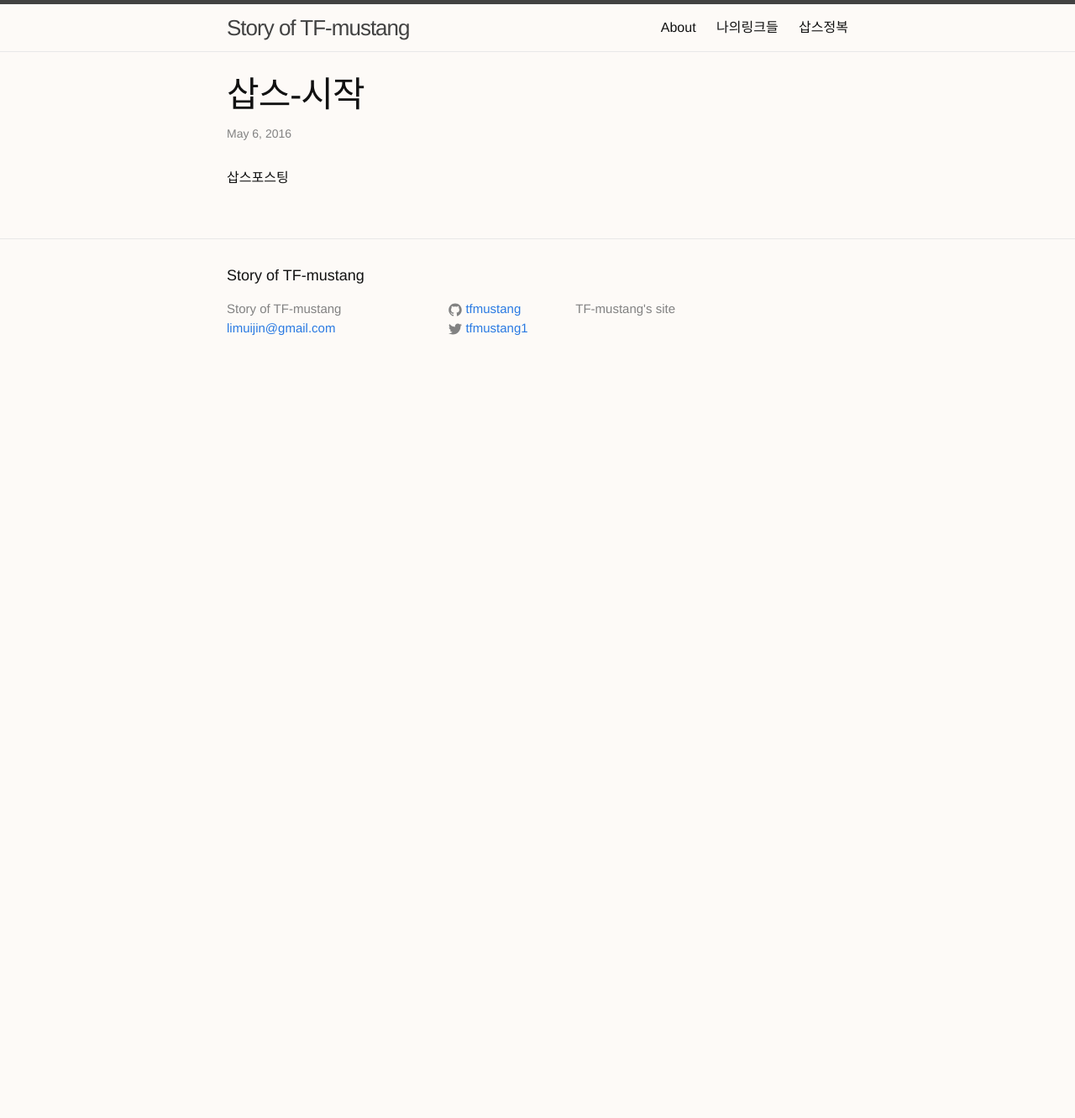
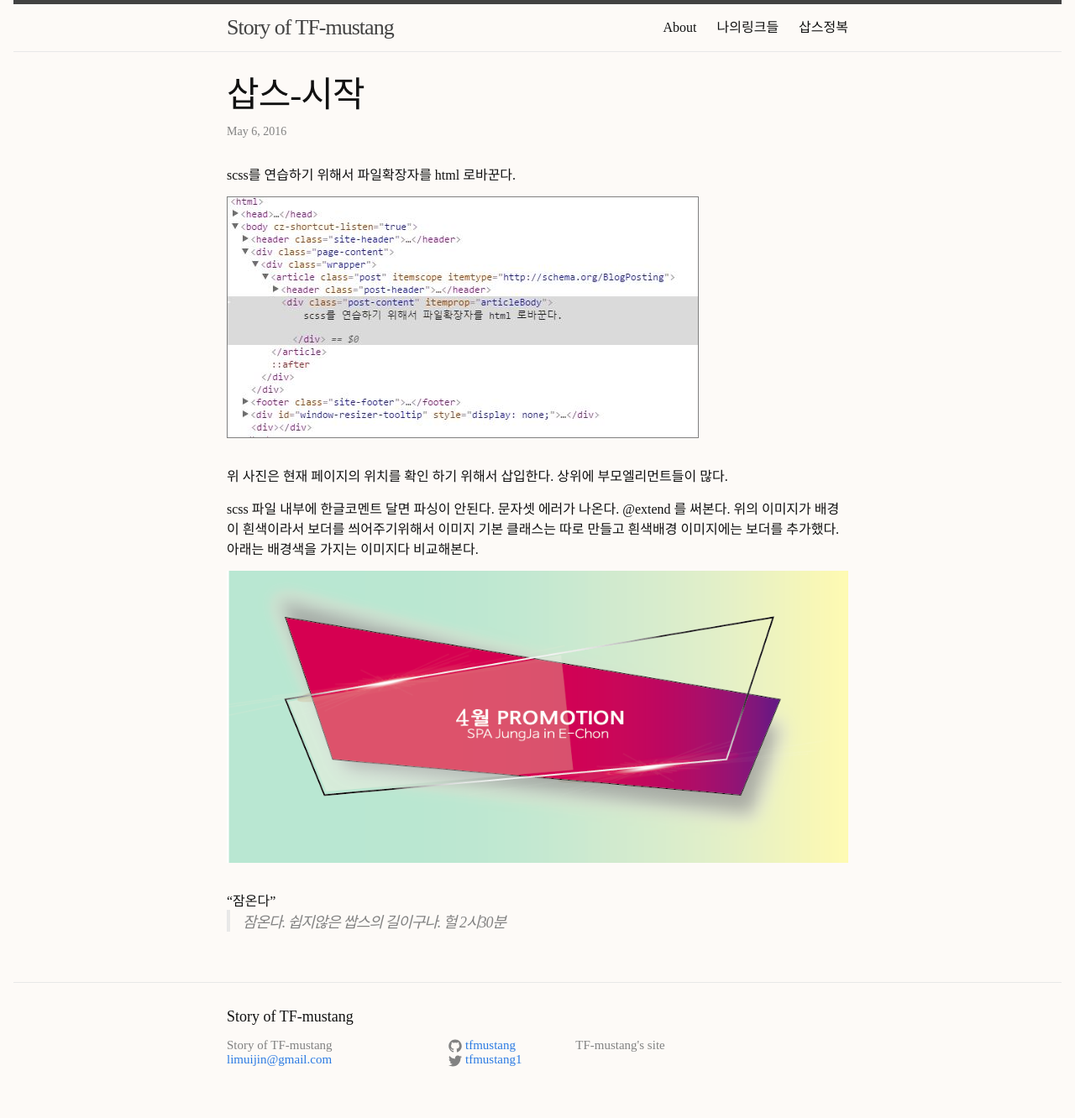
Before and after one commit to tfmustang/tfmustang.github.io, a Jekyll site: the page built from _posts/2016-05-06-scss-first.html, in a window 1280 px wide. Shown: the whole page at 84% size. Built offline with Jekyll 4.4.1, drawn with Linux system fonts in a browser that asks for light colours; before the commit the page ends 900 px from its top, so only the background shows below that.

Commit message:
5/9
5월 9일

```diff
--- /dev/null
+++ b/_posts/2016-05-06-scss-first.html
@@ -0,0 +1,21 @@
+---
+title: 삽스-시작
+description: 삽스를 처음 시작하면서...
+link: http://organ-theme.tumblr.com/
+tags: [sass, scss]
+categories: sass
+layout: post
+---
+
+<p>scss를 연습하기 위해서 파일확장자를 html 로바꾼다.</p>
+<span><img class="post-img-white" src="/assets/images/tfmustang-capture-scss-ex.jpg" alt="연습이미지1"></span>
+<p>위 사진은 현재 페이지의 위치를 확인 하기 위해서 삽입한다. 상위에 부모엘리먼트들이 많다. </p>
+<p>
+  scss 파일 내부에 한글코멘트 달면 파싱이 안된다. 문자셋 에러가 나온다. @extend 를 써본다. 위의 이미지가 배경이 흰색이라서 보더를 씌어주기위해서 이미지 기본 클래스는 따로 만들고 흰색배경 이미지에는 보더를 추가했다.
+  아래는 배경색을 가지는 이미지다 비교해본다.
+</p>
+<span><img class="post-img" src="/assets/images/tfmustang-scss-ex1.png" alt="연습이미지2" /></span>
+<q cite="">잠온다</q>
+<blockquote cite="http://">
+  잠온다. 쉽지않은 쌉스의 길이구나. 헐 2시30분
+</blockquote>
--- a/_posts/2016-05-06-scss-first.md
+++ /dev/null
@@ -1,9 +0,0 @@
----
-title: 삽스-시작
-description: 삽스를 처음 시작하면서...
-link: http://organ-theme.tumblr.com/
-tags: [sass, scss]
-categories: sass
-layout: post
----
-삽스포스팅
--- a/_sass/_base.scss
+++ b/_sass/_base.scss
@@ -23,6 +23,7 @@ body {
     -o-font-feature-settings: "kern" 1;
     font-feature-settings: "kern" 1;
     font-kerning: normal;
+    padding: 0 $body-padding;
 }
 
 
--- /dev/null
+++ b/_sass/_exer.scss
@@ -0,0 +1,9 @@
+// why not korean??? 18 fuck
+.post-img{
+  margin: 0 0 2em 0;
+  padding: 0 0 0 0px ;
+}
+.post-img-white{
+  @extend .post-img;
+  border: 0.5px solid grey;
+}
--- a/css/main.scss
+++ b/css/main.scss
@@ -6,7 +6,7 @@
 
 
 // Our variables
-$base-font-family: "Helvetica Neue", Helvetica, Arial, sans-serif;
+$base-font-family: "Helvetica Neue","맑은고딕" Helvetica, Arial, sans-serif;
 $base-font-size:   16px;
 $base-font-weight: 400;
 $small-font-size:  $base-font-size * 0.875;
@@ -23,8 +23,8 @@ $grey-color-light: lighten($grey-color, 40%);
 $grey-color-dark:  darken($grey-color, 25%);
 
 // Width of the content area
+$body-padding: 1em;
 $content-width:    800px;
-
 $on-palm:          600px;
 $on-laptop:        800px;
 
@@ -51,3 +51,4 @@ $on-laptop:        800px;
         "layout",
         "syntax-highlighting"
 ;
+@import "exer";
```
Also changed, not shown: mylink.md (+1 -0 lines), assets/images/promotion5.jpg (added), assets/images/tfmustang-capture-scss-ex.jpg (added), assets/images/tfmustang-scss-ex1.png (added).
